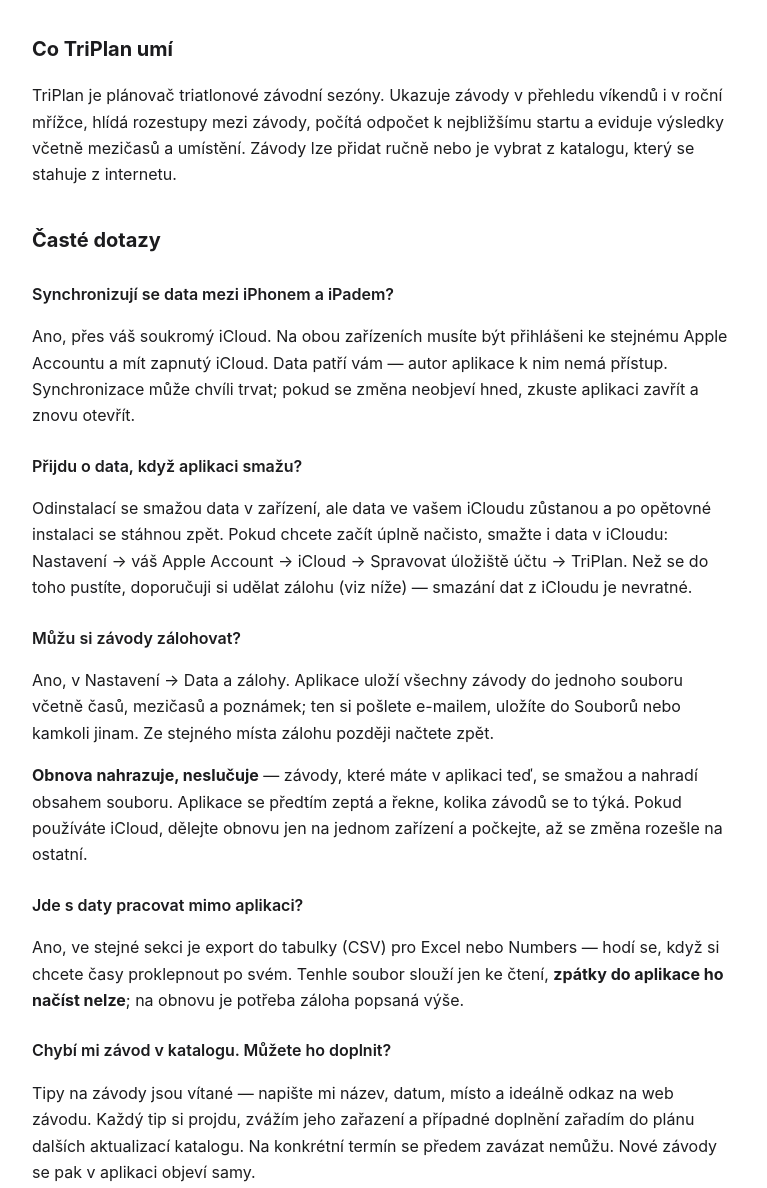
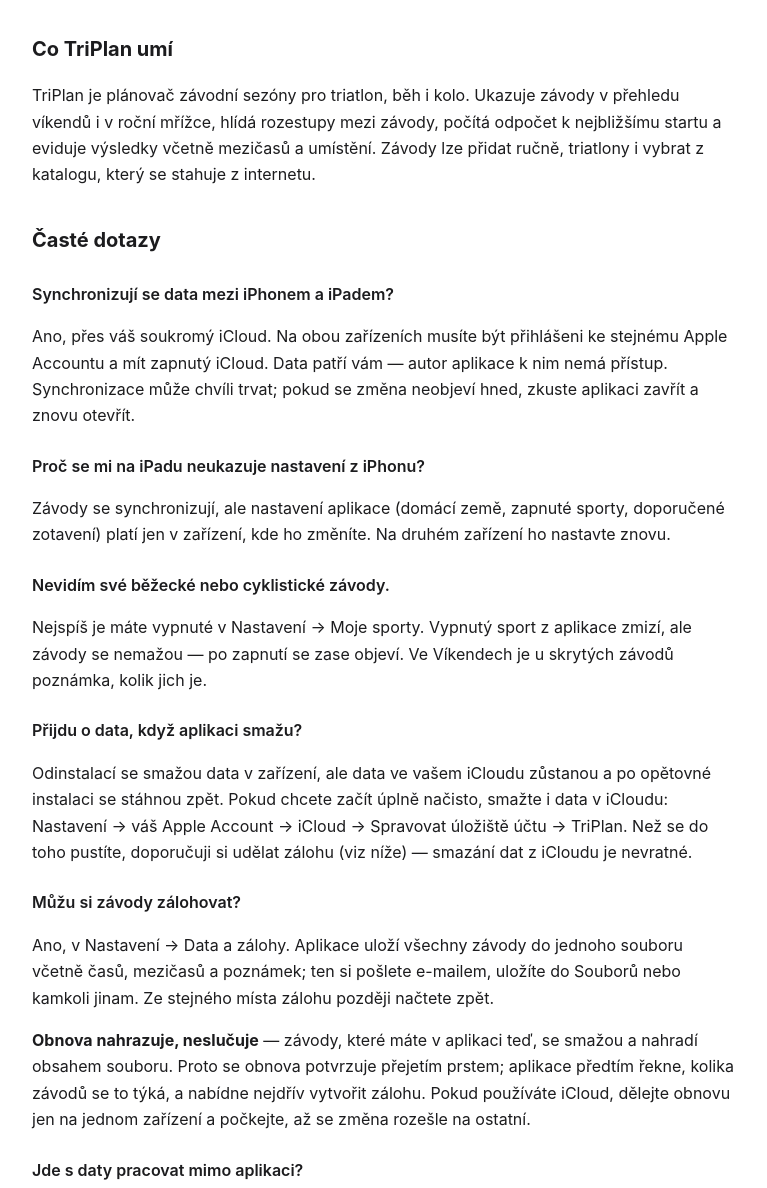
Before and after one commit to Baxant-Radek/triplan-catalog, a plain HTML site: page podpora.html in a window 1280 px wide. Shown: the part 265-1453 px from the top of the page, without its empty margins (256-1023 px from the left). Drawn offline with Linux system fonts and the light colour scheme.

Commit message:
Add files via upload

```diff
--- a/podpora.html
+++ b/podpora.html
@@ -44,9 +44,10 @@
 
 <h2>Co TriPlan umí</h2>
 <p>
-  TriPlan je plánovač triatlonové závodní sezóny. Ukazuje závody v přehledu víkendů i v roční mřížce,
-  hlídá rozestupy mezi závody, počítá odpočet k nejbližšímu startu a eviduje výsledky včetně mezičasů
-  a umístění. Závody lze přidat ručně nebo je vybrat z katalogu, který se stahuje z internetu.
+  TriPlan je plánovač závodní sezóny pro triatlon, běh i kolo. Ukazuje závody v přehledu víkendů
+  i v roční mřížce, hlídá rozestupy mezi závody, počítá odpočet k nejbližšímu startu a eviduje výsledky
+  včetně mezičasů a umístění. Závody lze přidat ručně, triatlony i vybrat z katalogu, který se stahuje
+  z internetu.
 </p>
 
 <h2>Časté dotazy</h2>
@@ -56,6 +57,18 @@
   Ano, přes váš soukromý iCloud. Na obou zařízeních musíte být přihlášeni ke stejnému Apple Accountu
   a mít zapnutý iCloud. Data patří vám — autor aplikace k nim nemá přístup.
   Synchronizace může chvíli trvat; pokud se změna neobjeví hned, zkuste aplikaci zavřít a znovu otevřít.
+</p>
+
+<p class="q">Proč se mi na iPadu neukazuje nastavení z iPhonu?</p>
+<p>
+  Závody se synchronizují, ale nastavení aplikace (domácí země, zapnuté sporty, doporučené zotavení)
+  platí jen v zařízení, kde ho změníte. Na druhém zařízení ho nastavte znovu.
+</p>
+
+<p class="q">Nevidím své běžecké nebo cyklistické závody.</p>
+<p>
+  Nejspíš je máte vypnuté v Nastavení → Moje sporty. Vypnutý sport z aplikace zmizí, ale závody
+  se nemažou — po zapnutí se zase objeví. Ve Víkendech je u skrytých závodů poznámka, kolik jich je.
 </p>
 
 <p class="q">Přijdu o data, když aplikaci smažu?</p>
@@ -74,7 +87,8 @@
 </p>
 <p>
   <strong>Obnova nahrazuje, neslučuje</strong> — závody, které máte v aplikaci teď, se smažou
-  a nahradí obsahem souboru. Aplikace se předtím zeptá a řekne, kolika závodů se to týká.
+  a nahradí obsahem souboru. Proto se obnova potvrzuje přejetím prstem; aplikace předtím řekne,
+  kolika závodů se to týká, a nabídne nejdřív vytvořit zálohu.
   Pokud používáte iCloud, dělejte obnovu jen na jednom zařízení a počkejte, až se změna
   rozešle na ostatní.
 </p>
```
